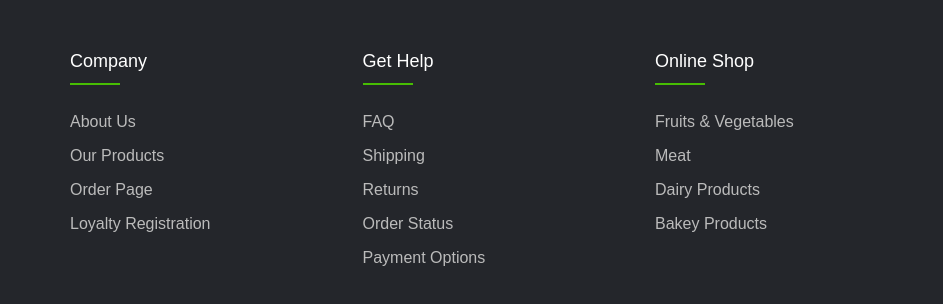
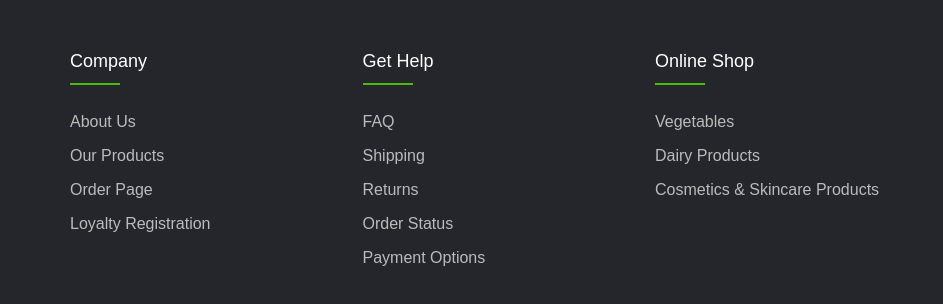
Before and after one commit to Chirantharatnayake/wdos, a plain HTML site: page vege.html in a window 1280 px wide. Shown: the part 1808-2112 px from the top of the page, 0-943 px from the left. Drawn offline with Linux system fonts and the light colour scheme.

Commit message:
Update vege.html

```diff
--- a/vege.html
+++ b/vege.html
@@ -101,10 +101,9 @@
                 <div class="footer-col">
                     <h4>online shop</h4>
                     <ul>
-                        <li><a href="#">fruits & vegetables</a></li>
-                        <li><a href="#">meat</a></li>
-                        <li><a href="#">dairy products</a></li>
-                        <li><a href="#">bakey products</a></li>
+                        <li><a href="./vege.html">Vegetables</a></li>
+                        <li><a href="./productpage.html">Dairy Products</a></li>
+                        <li><a href="./cosmetics.html">Cosmetics & Skincare Products</a></li>
 
                     </ul>
                 </div>
```
